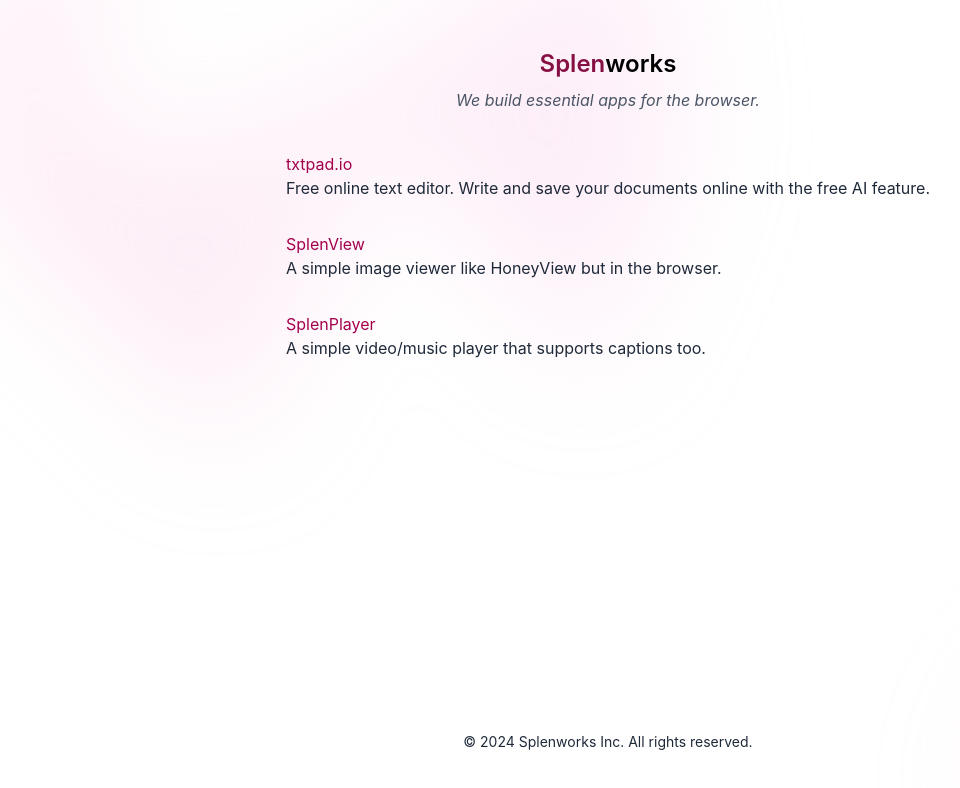
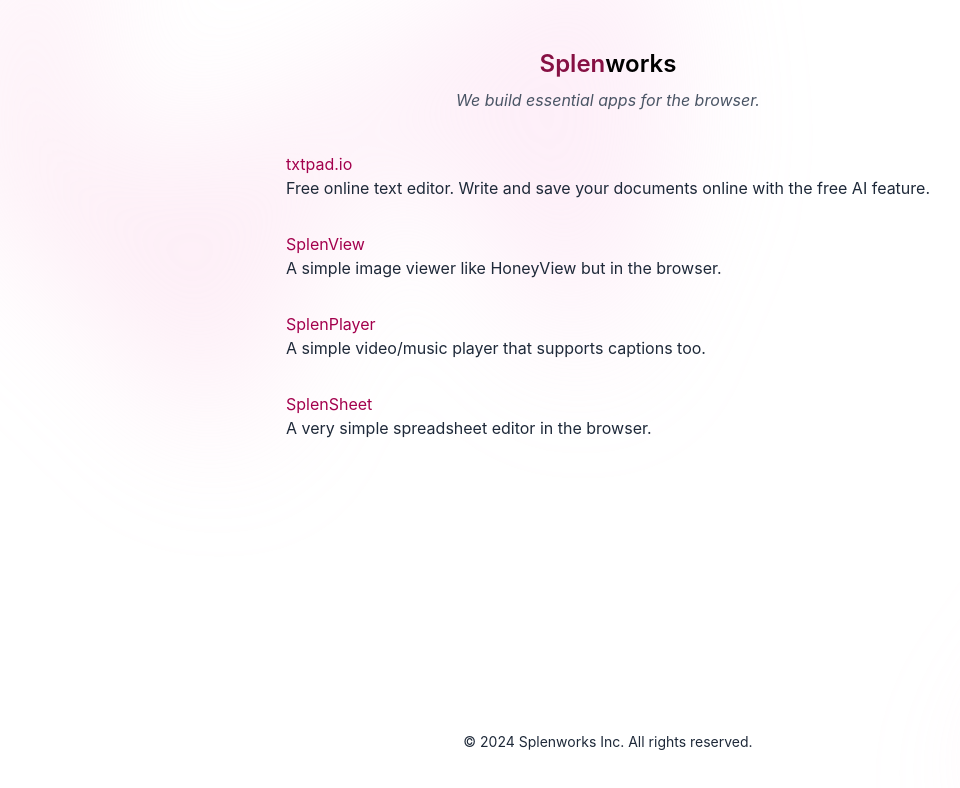
Before and after one commit to Splenworks/splenworks, a React (Vite) app: page / in a window 1280 px wide. Shown: the top 788 px of the page, without its empty margins (32-992 px from the left). Built offline with nearby package versions, Linux system fonts and the light colour scheme.

Commit message:
add: include SplenSheet link in the homepage

```diff
--- a/src/Home/index.tsx
+++ b/src/Home/index.tsx
@@ -43,6 +43,16 @@
                   />
                   <p>A simple video/music player that supports captions too.</p>
                 </li>
+                <li>
+                  <HyperLink
+                    url="https://splensheet.com"
+                    text="SplenSheet"
+                    newTab
+                  />
+                  <p>
+                    A very simple spreadsheet editor in the browser.
+                  </p>
+                </li>
               </ul>
             </div>
           </div>
```
